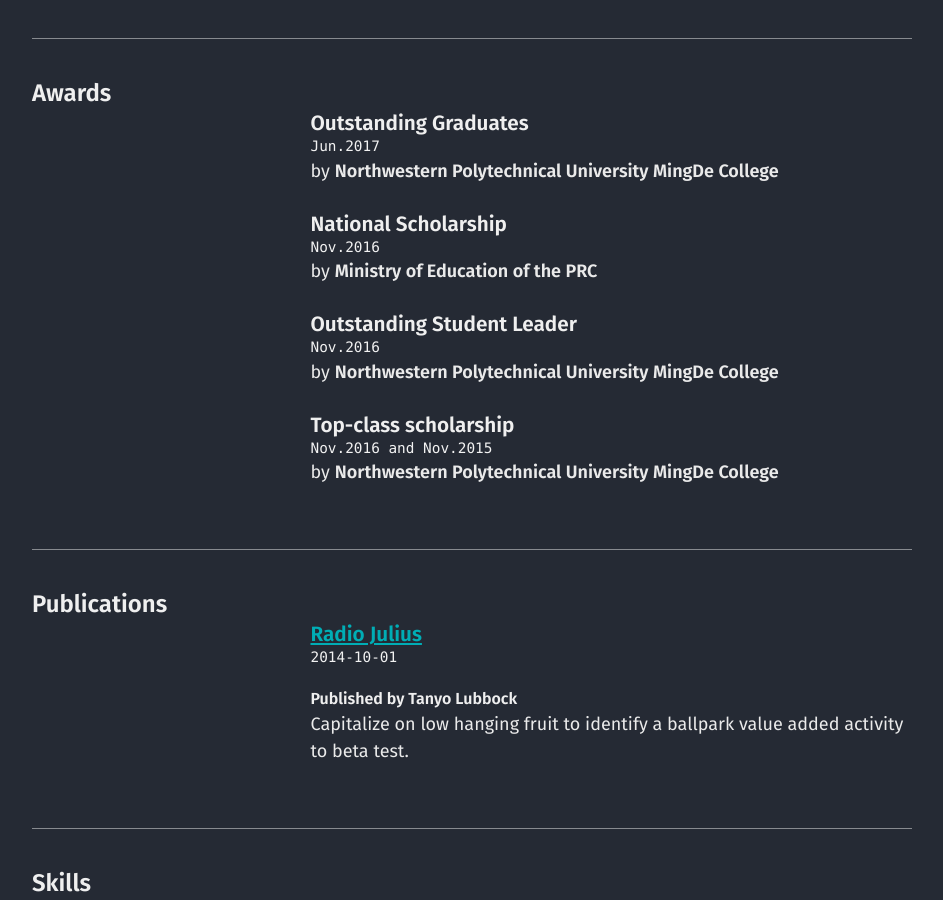
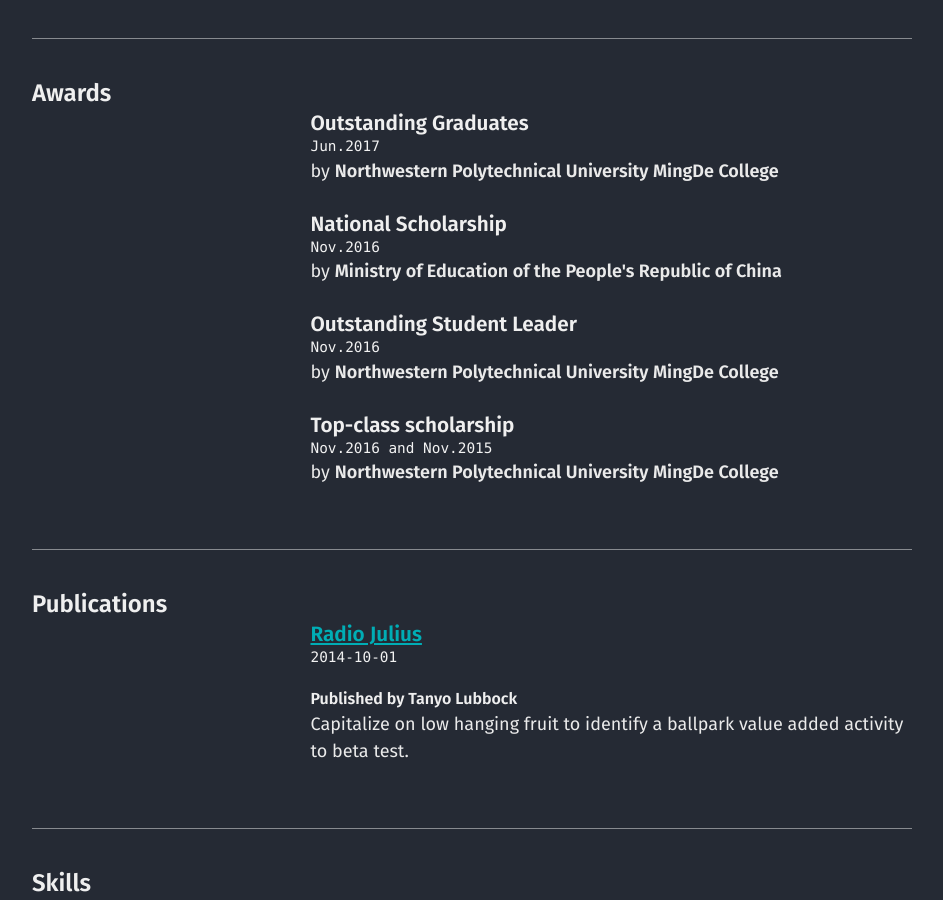
Before and after one commit to chen709847237/chen709847237, a Jekyll site: the page built from cv.md, in a window 1280 px wide and 900 px high, scrolled down 1692 px. Shown: the whole window, without its empty margins (40-983 px from the left). Built offline with Jekyll 4.4.1, drawn with Linux system fonts in a browser that asks for light colours.

Commit message:
Update cv.json

```diff
--- a/_data/cv.json
+++ b/_data/cv.json
@@ -73,7 +73,7 @@
     {
       "title": "National Scholarship",
       "date": "Nov.2016",
-      "awarder": "Ministry of Education of the PRC",
+      "awarder": "Ministry of Education of the People's Republic of China",
       "summary": ""
     },
     {
```
